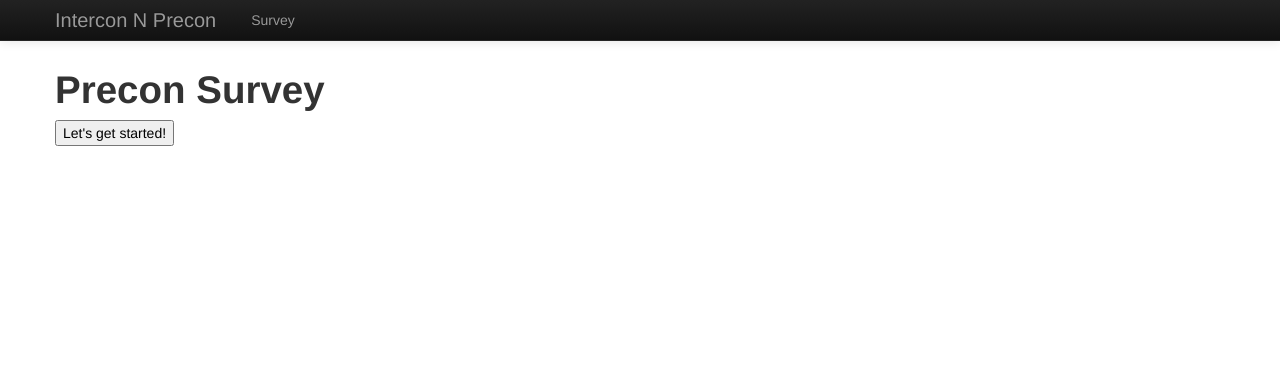
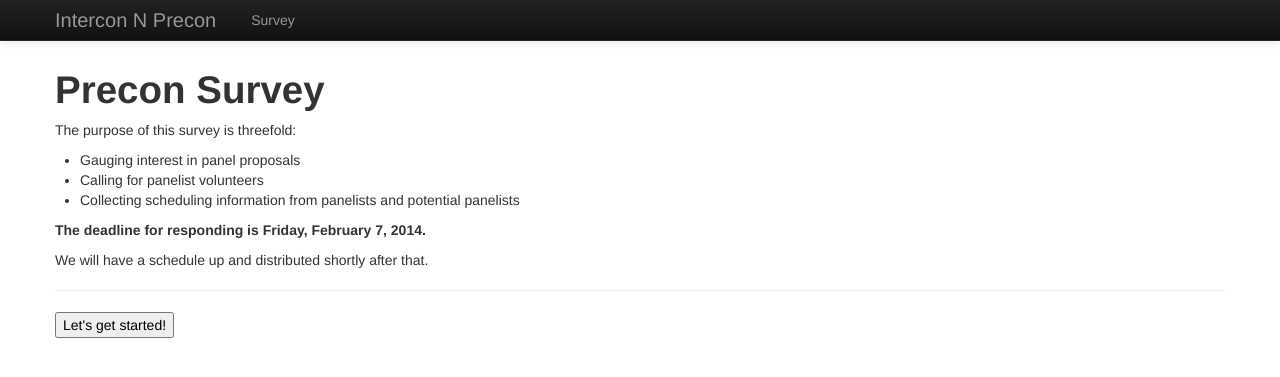
Before and after one commit to nbudin/precon-project, a Django app: page /survey/ in a window 1280 px wide. Shown: the top 377 px of the page. Run offline with Django 3.2, Linux system fonts and the light colour scheme; parts of the project's set-up code (start-up, migrations or seed data) failed here and were passed over.

Commit message:
survey purpose

```diff
--- a/precon_project/templates/precon/survey_start.html
+++ b/precon_project/templates/precon/survey_start.html
@@ -5,6 +5,19 @@
 {% block page_title %}Precon Survey{% endblock %}
 
 {% block content %}
+
+    <p>
+    The purpose of this survey is threefold:
+    <ul>
+    <li>Gauging interest in panel proposals
+    <li>Calling for panelist volunteers
+    <li>Collecting scheduling information from panelists and potential panelists
+    </ul>
+    </p>
+
+    <p><b>The deadline for responding is Friday, February 7, 2014.</b></p>  We will have a schedule up and distributed shortly after that.
+
+    <hr />
 
     <form class="create-participant" enctype="multipart/form-data" action="{% url 'create_participant' %}" method="post">
         {% csrf_token %}
```
